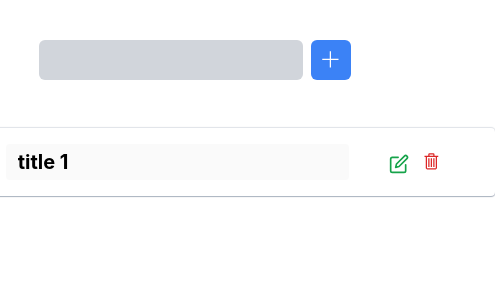
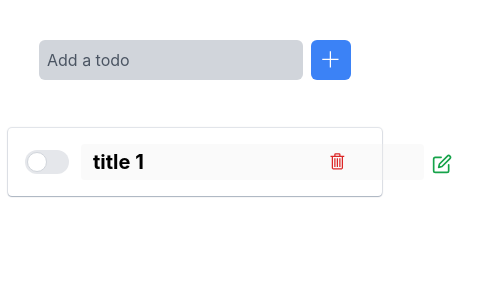
Before and after one commit to mabuhanifa/react-experiment-ts, a React (Vite) app: page / in a window 390 px wide. Shown: the top 300 px of the page, 495 px wide, since content can reach past the window. Built offline with nearby package versions, Linux system fonts and the light colour scheme.

Commit message:
responsiveness

```diff
--- a/src/components/Todo.tsx
+++ b/src/components/Todo.tsx
@@ -13,7 +13,9 @@ export default function Todo({ todo }: { todo: Todo }) {
 
   const updateTitle = (e: FormEvent<HTMLFormElement | HTMLButtonElement>) => {
     e.preventDefault();
-    if (title.trim() === "") return;
+    if (title.trim() === "") {
+      return;
+    }
     if (title === todo.title) {
       return;
     }
@@ -28,18 +30,18 @@ export default function Todo({ todo }: { todo: Todo }) {
   };
 
   return (
-    <div className="grid grid-cols-12 p-4 my-2 shad w-[600px] rounded">
+    <div className="grid grid-cols-12 p-4 my-2 shad  rounded">
       <div className="col-span-2 flex justify-center items-center">
         <CheckBox todo={todo} />
       </div>
-      <div className="col-span-8 flex items-center justify-between">
-        <form onSubmit={(e) => updateTitle(e)} className="flex items-center ">
+      <div className="col-span-8">
+        <form onSubmit={(e) => updateTitle(e)} className="flex items-center">
           <input
             type="text"
             name="title"
             value={title}
             disabled={!edit}
-            className={`text-xl font-bold px-3 py-1 rounded mr-10 ${
+            className={`text-xl font-bold px-3 py-1 rounded mr-2 md:mr-10 ${
               todo.isCompleted ? "line-through" : ""
             }  ${edit ? "bg-gray-300" : ""}`}
             onChange={(e) => setTitle(e.target.value)}
@@ -53,7 +55,7 @@ export default function Todo({ todo }: { todo: Todo }) {
             className="text-green-600"
           >
             {edit ? (
-              <BiSave size={22} className="mt-1" />
+              <BiSave size={20} className="mt-1" />
             ) : (
               <FiEdit size={20} className="mt-1" />
             )}
--- a/src/components/Todos.tsx
+++ b/src/components/Todos.tsx
@@ -21,7 +21,7 @@ export default function Todos() {
   };
 
   return (
-    <section className="p-10 ">
+    <section className="p-2 py-10 md:p-10 ">
       <div className="flex justify-center">
         <form
           onSubmit={(e) => createTodo(e)}
@@ -31,8 +31,9 @@ export default function Todos() {
             type="text"
             name="title"
             value={title}
-            className="bg-gray-300 rounded-md p-2"
+            className="bg-gray-300 rounded-md p-2 placeholder:text-gray-600"
             onChange={(e) => setTitle(e.target.value)}
+            placeholder="Add a todo"
           />
           <button
             type="submit"
```
